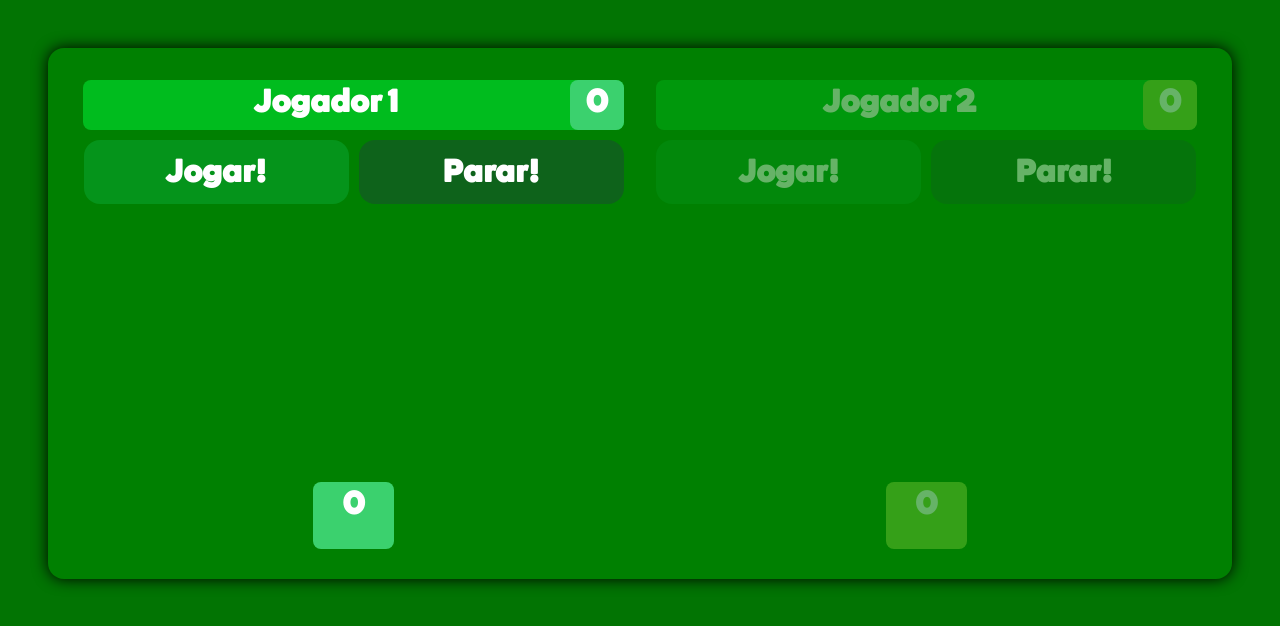
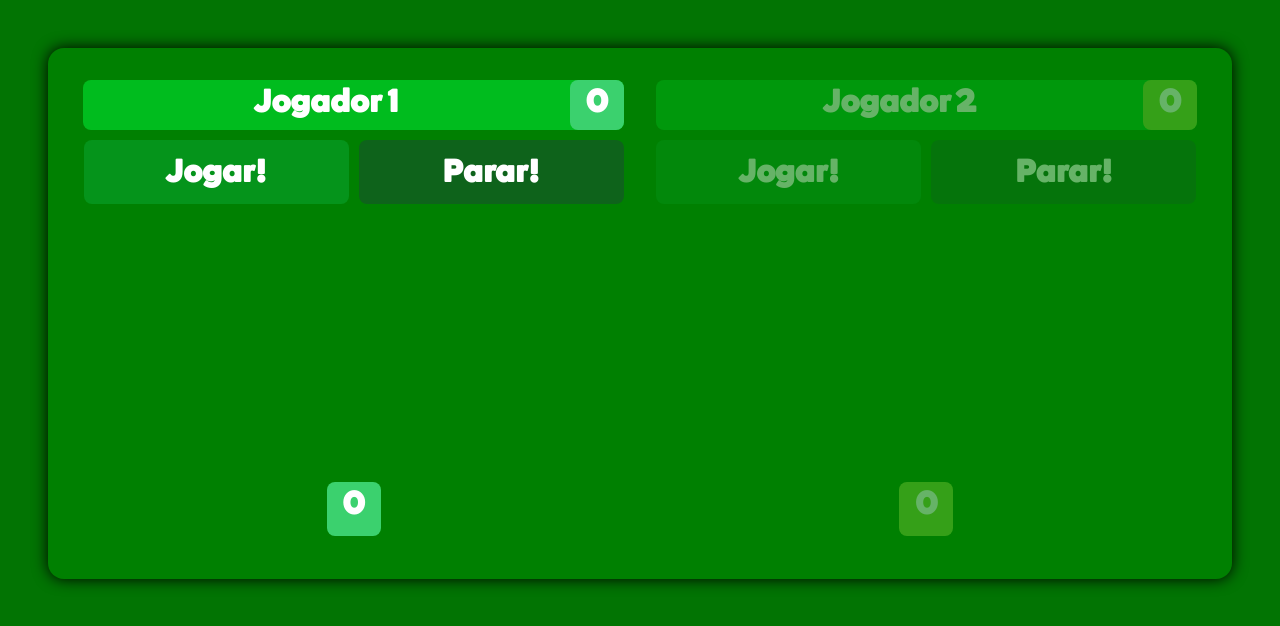
Before and after one commit to mendessgabriel/blackjack, a React (Create React App) app: page / in a window 1280 px wide. Shown: the top 626 px of the page. Built offline with nearby package versions, Linux system fonts and the light colour scheme.

Commit message:
Alteracao tamanho de campos

```diff
--- a/src/App.css
+++ b/src/App.css
@@ -65,7 +65,7 @@
   font-weight: bold;
   font-size: medium;
   border: none;
-  border-radius: 1rem;
+  border-radius: 0.5rem;
 }
 
 .botoes div:last-child {
@@ -137,7 +137,7 @@
     background: black;
     color: white;
     border: none;
-    border-radius: 1rem;
+    border-radius: 0.5rem;
     width: 150px;
     height: 42px;
     margin: 0.5rem;
@@ -239,8 +239,8 @@
     grid-area: 3 / 1 / 4 / 2;
     border-radius: 0.5rem;
     background: #3bd16e;
-    width: 15%;
-    height: 50%;
+    width: 10%;
+    height: 40%;
     margin: 0 auto;
   }
 
@@ -287,7 +287,7 @@
     border: none;
     height: 4rem;
     width: 49%;
-    border-radius: 1rem;
+    border-radius: 0.5rem;
     /* margin: 10px 5px; */
     margin-top: 10px;
     margin-bottom: 10px;
```
